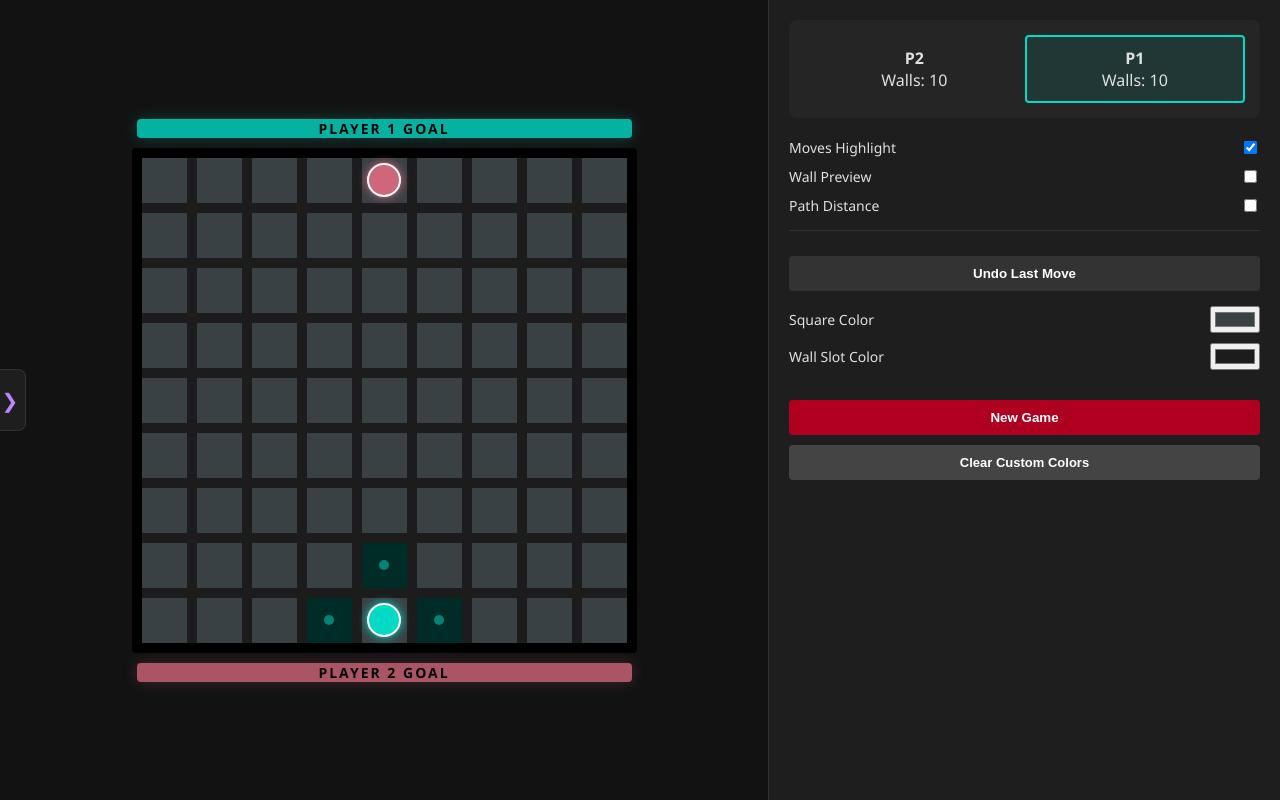
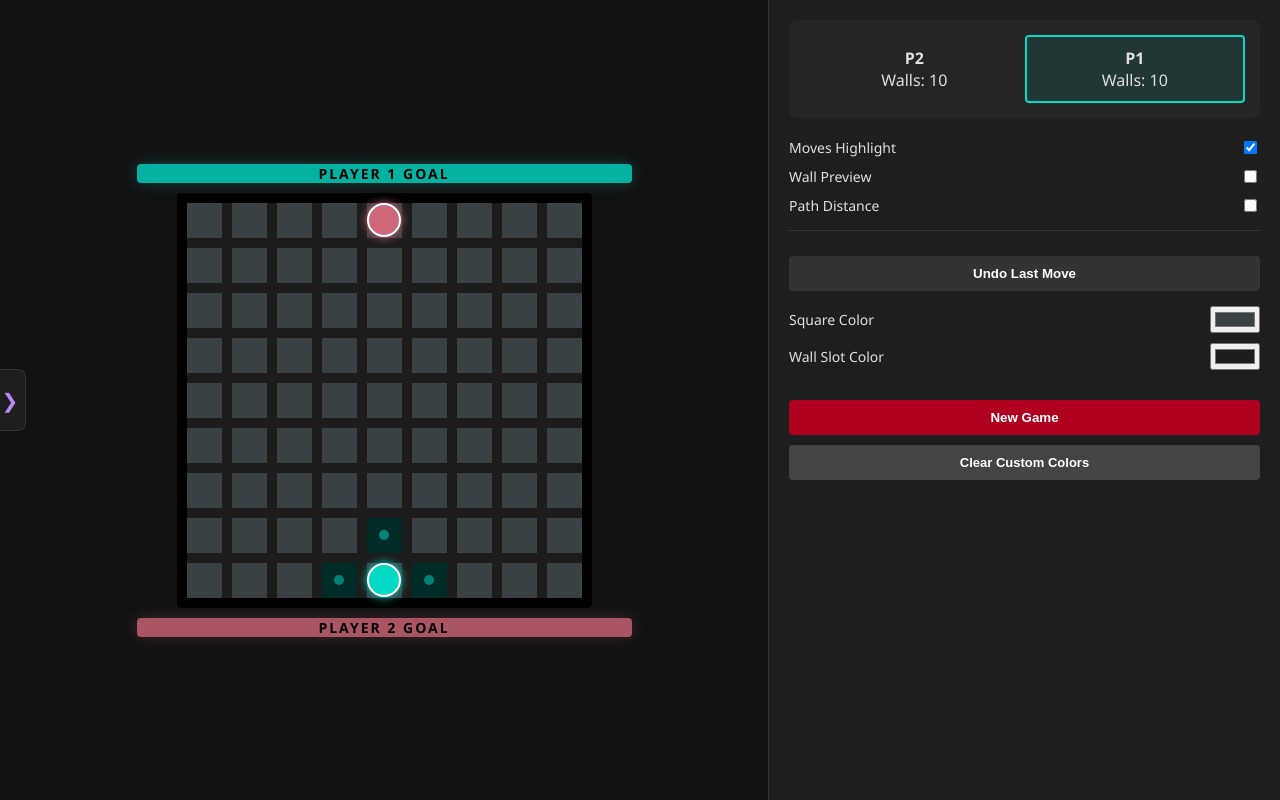
Before and after one commit to SevenSamuraiSoldier/Quoridor-Board-Game, a plain HTML site: page index.html in a window 1280 px wide. Drawn offline with Linux system fonts and the light colour scheme.

Commit message:
updated to v_1.8

```diff
--- a/index.html
+++ b/index.html
@@ -15,6 +15,8 @@
                 --square-color: #3a4145;
                 --wall-slot-color: #1c1c1c;
                 --drawer-width: 280px;
+                --square-size: 35px;
+                --gap-size: 10px;
             }
 
             body {
@@ -24,7 +26,7 @@
                 margin: 0;
                 display: flex;
                 height: 100vh;
-                overflow: hidden;
+                /* overflow: hidden; */
             }
 
             /* Side Drawer */
@@ -74,7 +76,7 @@
                 justify-content: center;
                 align-items: center;
                 border-right: 1px solid #333;
-                gap: 10px;
+                gap: var(--gap-size);
             }
             #settings-panel {
                 flex: 1;
@@ -116,8 +118,8 @@
                 user-select: none;
             }
             .square {
-                width: 45px;
-                height: 45px;
+                width: var(--square-size);
+                height: var(--square-size);
                 background: var(--square-color);
                 cursor: pointer;
                 display: flex;
@@ -126,20 +128,20 @@
                 position: relative;
             }
             .v-wall {
-                width: 10px;
-                height: 45px;
+                width: var(--gap-size);
+                height: var(--square-size);
                 background: var(--wall-slot-color);
                 cursor: pointer;
             }
             .h-wall {
-                width: 45px;
-                height: 10px;
+                width: var(--square-size);
+                height: var(--gap-size);
                 background: var(--wall-slot-color);
                 cursor: pointer;
             }
             .joint {
-                width: 10px;
-                height: 10px;
+                width: var(--gap-size);
+                height: var(--gap-size);
                 background: var(--wall-slot-color);
             }
 
@@ -148,8 +150,8 @@
             }
             .valid-move::after {
                 content: "";
-                width: 10px;
-                height: 10px;
+                width: var(--gap-size);
+                height: var(--gap-size);
                 background: var(--p1-color);
                 border-radius: 50%;
                 opacity: 0.5;
@@ -170,11 +172,11 @@
             }
             .p1-pawn {
                 background: var(--p1-color);
-                box-shadow: 0 0 10px var(--p1-color);
+                box-shadow: 0 0 var(--gap-size) var(--p1-color);
             }
             .p2-pawn {
                 background: var(--p2-color);
-                box-shadow: 0 0 10px var(--p2-color);
+                box-shadow: 0 0 var(--gap-size) var(--p2-color);
             }
 
             /* UI */
@@ -244,7 +246,6 @@
             }
             @media (orientation: portrait),(max-width: 768px) {
                 body {
-                    align-content: center;
                     align-items: center;
                     flex-wrap: wrap;
                     justify-content: center;
@@ -356,13 +357,14 @@
                 document.getElementById("wall-picker").value = defWall;
                 applyColors(defSquare, defWall);
             }
-
+            let squareSize = `35px`;
+            let gapSize = `10px`;
             function render() {
                 boardEl.innerHTML = "";
                 const cols = [];
                 for (let i = 0; i < SIZE; i++) {
-                    cols.push("45px");
-                    if (i < SIZE - 1) cols.push("10px");
+                    cols.push(squareSize);
+                    if (i < SIZE - 1) cols.push(gapSize);
                 }
                 boardEl.style.gridTemplateColumns = cols.join(" ");
 
```
